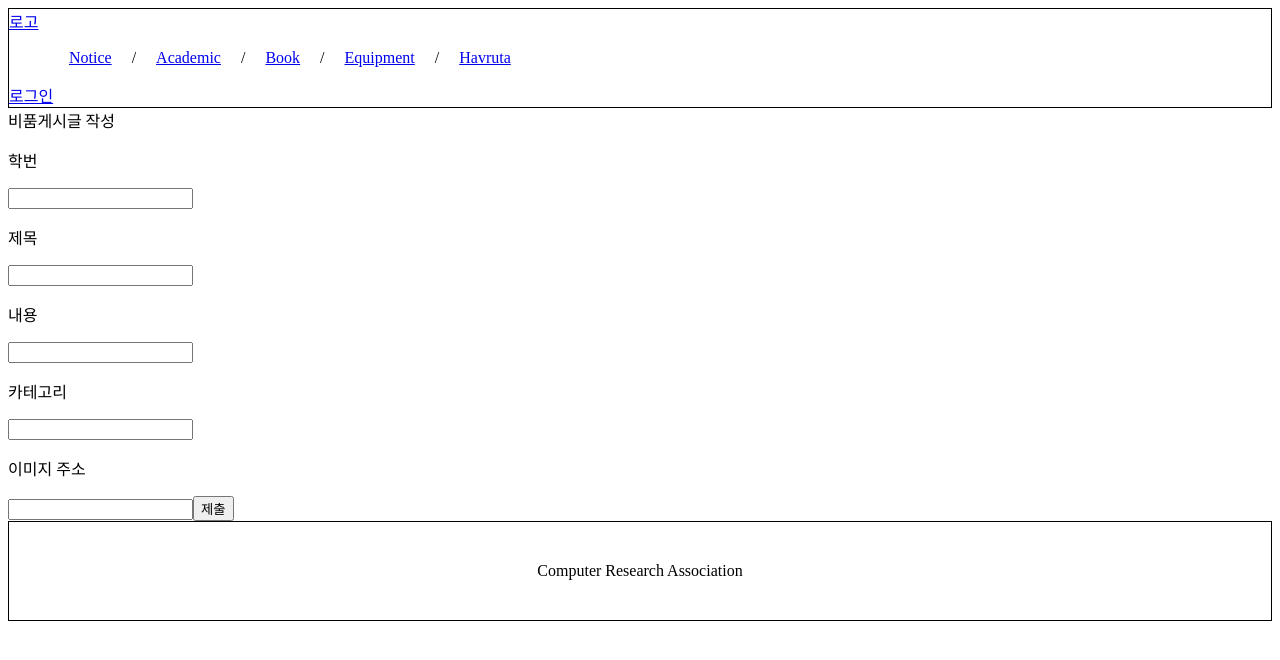
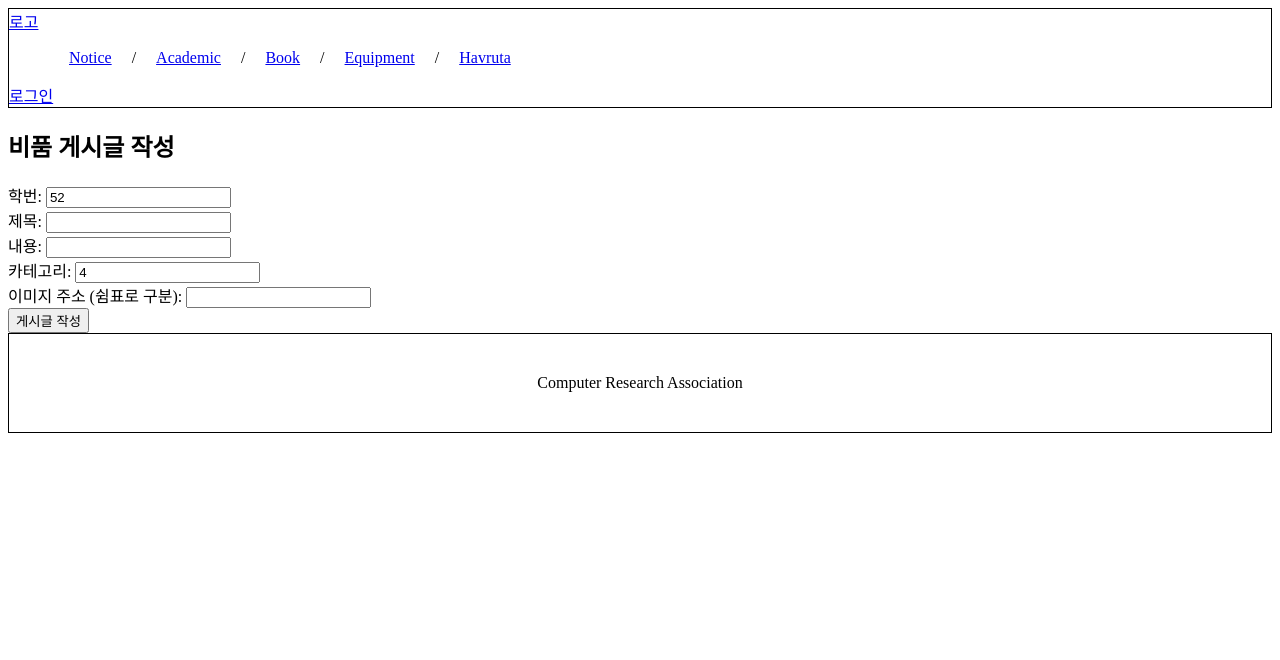
Before and after one commit to LeeKyoungYoung/cra-web-frontend, a React (Vite) app: page /equip/write in a window 1280 px wide. Shown: the top 660 px of the page. Built offline with nearby package versions, Linux system fonts and the light colour scheme; no server answers.

Commit message:
[KB] feat[#22]: Board Create, Read 기능 구현

```diff
--- a/src/api/board.tsx
+++ b/src/api/board.tsx
@@ -2,6 +2,7 @@ import axios from 'axios';
 import { Board } from '../models/Board';
 import client from './client';
 
+// GET
 export const getBoardsByCategory = async (category: number) => {
   try {
     const response = await client.get<Board[]>(`/board/${category}`);
@@ -15,3 +16,24 @@ export const getBoardsByCategory = async (category: number) => {
     }
   }
 };
+
+// POST
+export const createBoards = async (board: Board) => {
+  try {
+    const response = await client.post<Board>('/board', board, {
+      headers: {
+        'Content-type': 'application/json; charset=UTF-8',
+      },
+    });
+
+    return response.data;
+  } catch (error) {
+    console.error('Failed to post data:', error);
+
+    if (axios.isAxiosError(error)) {
+      throw new Error(`Axios error: ${error.message}`);
+    } else {
+      throw new Error('An unexpected error occurred');
+    }
+  }
+};
--- a/src/components/Board/BoardList.tsx
+++ b/src/components/Board/BoardList.tsx
@@ -5,6 +5,7 @@ import { Board } from '../../models/Board';
 import { useQuery } from '@tanstack/react-query';
 import { QUERY_KEY } from '../../api/queryKey';
 import { getBoardsByCategory } from '../../api/board';
+import { Link } from 'react-router-dom';
 
 export default function BoardList({ category }: { category: number }) {
   const boardsQuery = useQuery<Board[]>({
@@ -28,6 +29,7 @@ export default function BoardList({ category }: { category: number }) {
     <div>
       <div>{CATEGORY_STRINGS[category]}게시글 리스트</div>
       {content}
+      <Link to="./write">새 게시글 작성</Link>
     </div>
   );
 }
--- a/src/components/Board/BoardWrite.tsx
+++ b/src/components/Board/BoardWrite.tsx
@@ -1,24 +1,101 @@
-import React from 'react';
+import React, { useState } from 'react';
 import { CATEGORY_STRINGS } from '../../constants/category_strings';
+import { useMutation } from '@tanstack/react-query';
+import { createBoards } from '../../api/board';
 import { Board } from '../../models/Board';
-import { useQuery } from '@tanstack/react-query';
-import { QUERY_KEY } from '../../api/queryKey';
 
 export default function BoardWrite({ category }: { category: number }) {
+  const [formData, setFormData] = useState({
+    userId: 52,
+    title: '',
+    content: '',
+    category: category,
+    imageUrls: [''],
+  });
+
+  const mutation = useMutation({
+    mutationFn: (newBoard: Board) => createBoards(newBoard),
+    onSuccess: () => {
+      alert('게시글 작성 성공');
+      setFormData({
+        userId: 52,
+        title: '',
+        content: '',
+        category: category,
+        imageUrls: [''],
+      });
+    },
+    onError: (error) => {
+      console.error('게시글 작성 실패:', error);
+      alert('게시글 작성 실패');
+    },
+  });
+
+  const handleChange = (e: React.ChangeEvent<HTMLInputElement>) => {
+    const { name, value } = e.target;
+    setFormData({
+      ...formData,
+      [name]: name === 'imageUrls' ? value.split(',') : value,
+    });
+  };
+
+  const HandleSubmit = (e: React.FormEvent) => {
+    e.preventDefault();
+    mutation.mutate(formData);
+  };
+
   return (
     <div>
-      <div>{CATEGORY_STRINGS[category]}게시글 작성</div>
-      <p>학번</p>
-      <input type="number" id="userId" name="userId" />
-      <p>제목</p>
-      <input type="text" id="title" name="title" />
-      <p>내용</p>
-      <input type="text" id="content" name="content" />
-      <p>카테고리</p>
-      <input type="text" id="category" name="category" />
-      <p>이미지 주소</p>
-      <input type="text" id="imageUrls" name="imageUrls" />
-      <input type="submit" value="제출" />
+      <form onSubmit={HandleSubmit}>
+        <h2>{CATEGORY_STRINGS[category]} 게시글 작성</h2>
+
+        <label htmlFor="userId">학번: </label>
+        <input
+          type="number"
+          id="userId"
+          name="userId"
+          value={formData.userId}
+          onChange={handleChange}
+        />
+        <br />
+        <label htmlFor="title">제목: </label>
+        <input
+          type="text"
+          id="title"
+          name="title"
+          value={formData.title}
+          onChange={handleChange}
+        />
+        <br />
+        <label htmlFor="content">내용: </label>
+        <input
+          type="text"
+          id="content"
+          name="content"
+          value={formData.content}
+          onChange={handleChange}
+        />
+        <br />
+        <label htmlFor="category">카테고리: </label>
+        <input
+          type="text"
+          id="category"
+          name="category"
+          value={formData.category}
+          readOnly
+        />
+        <br />
+        <label htmlFor="imageUrls">이미지 주소 (쉼표로 구분): </label>
+        <input
+          type="text"
+          id="imageUrls"
+          name="imageUrls"
+          value={formData.imageUrls.join(',')}
+          onChange={handleChange}
+        />
+        <br />
+        <input type="submit" value="게시글 작성" />
+      </form>
     </div>
   );
 }
```
Also changed, not shown: src/models/Board.tsx (+7 -7 lines).
